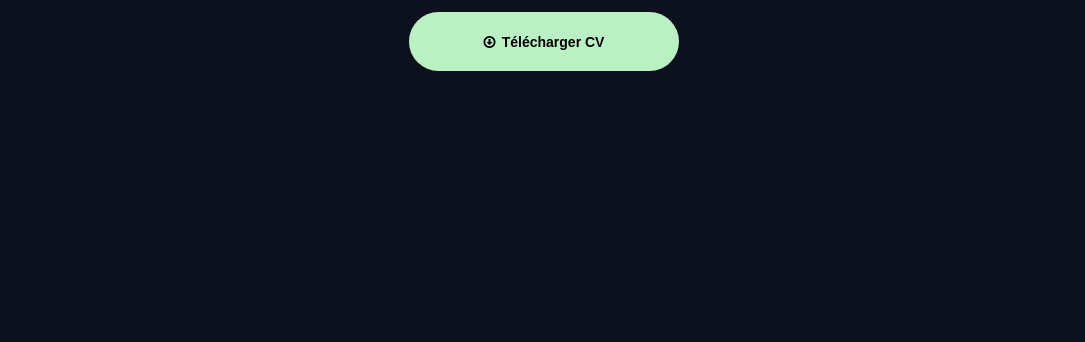
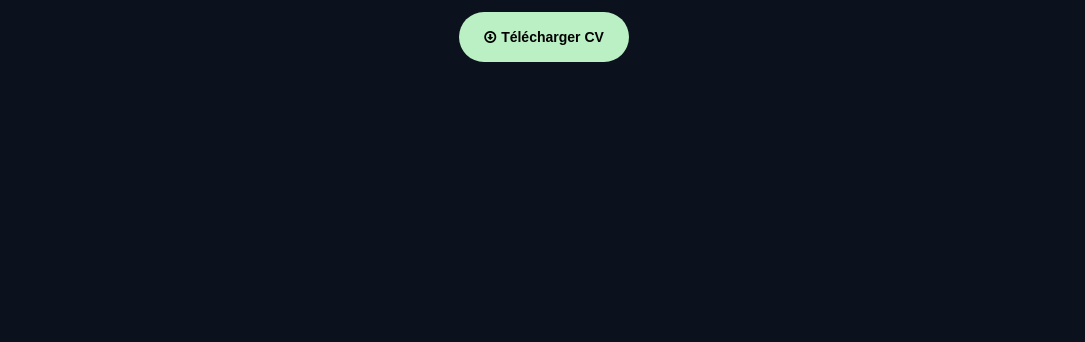
Before and after one commit to elgaga44/newPortfolio, a plain HTML site: page index.html in a window 1280 px wide. Shown: the part 458-800 px from the top of the page, without its empty margins (96-1181 px from the left). Drawn offline with Linux system fonts and the light colour scheme.

Commit message:
Button fixed

```diff
--- a/style.css
+++ b/style.css
@@ -245,17 +245,18 @@ header {
 }
 
 .button {
-  display: block;
-  border: none;
-  box-sizing: border-box;
+  font-family: "Montserrat", sans-serif;
+  min-height: 50px;
+  min-width: 100px;
   border-radius: 50px;
-  padding: 5% 5%;
-  text-align: center;
-  text-decoration: none;
+  padding: 0px 25px;
   font-size: 14px;
   font-weight: 600;
+  white-space: nowrap;
   cursor: pointer;
-  font-family: "Montserrat", sans-serif;
+  display: flex;
+  align-items: center;
+  justify-content: center;
   transition: all 0.2s ease-out;
 }
 
@@ -263,7 +264,6 @@ header {
 .CV_button {
   background-color: rgb(187, 240, 196, 1);
   color: black;
-  width: 60%;
 }
 
 /* CV button : hover */
@@ -274,7 +274,7 @@ header {
 
 /* CV button : icon */
 .icon-download {
-  margin-right: 1%;
+  margin-right: 5px;
 }
 
 /* Blog button : style */
```
Also changed, not shown: index.html (+1 -3 lines).
